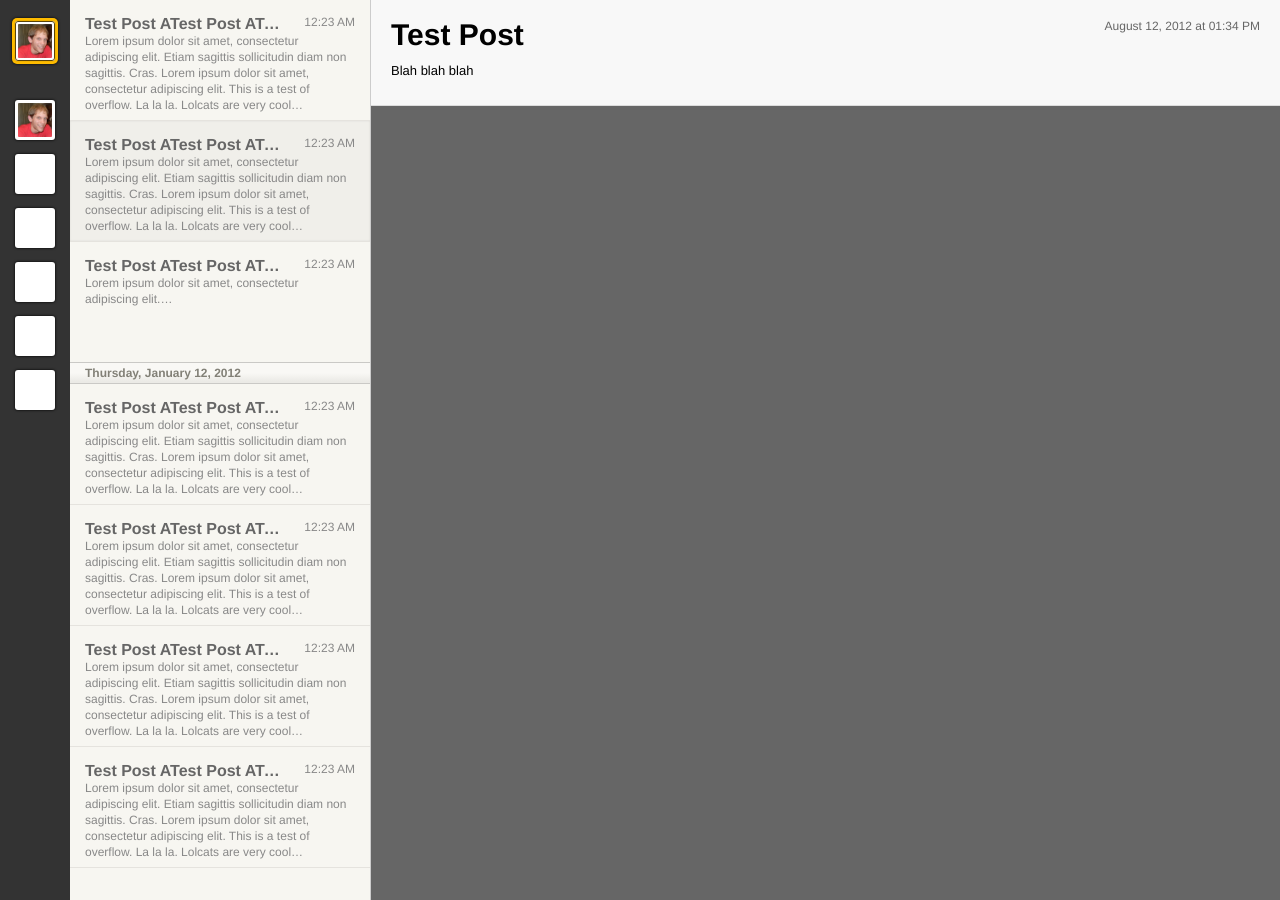
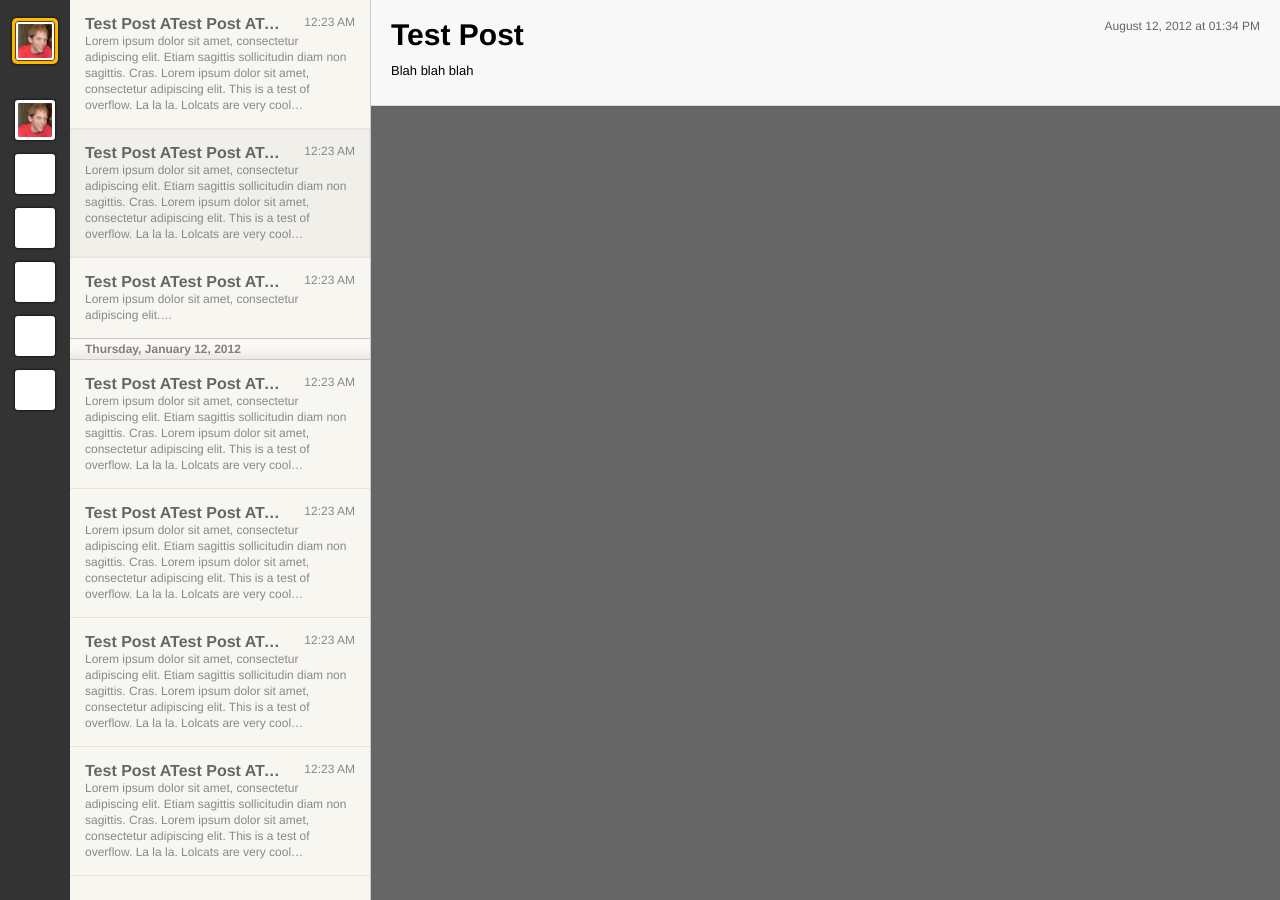
Before and after one commit to Tanner/Blog, a Jekyll site: the page built from _posts/2012-01-09-test-post.markdown, in a window 1280 px wide. Built offline with Jekyll 4.4.1, drawn with Linux system fonts in a browser that asks for light colours; Markdown is read by kramdown in place of the engine named in the settings.

Commit message:
Make post-excerpts height auto.

```diff
--- a/css/style.css
+++ b/css/style.css
@@ -152,7 +152,7 @@ img {
 }
 
 #excerpts .post-excerpt {
-	height: 90px;
+	height: auto;
 
 	padding: 15px;
 
```
